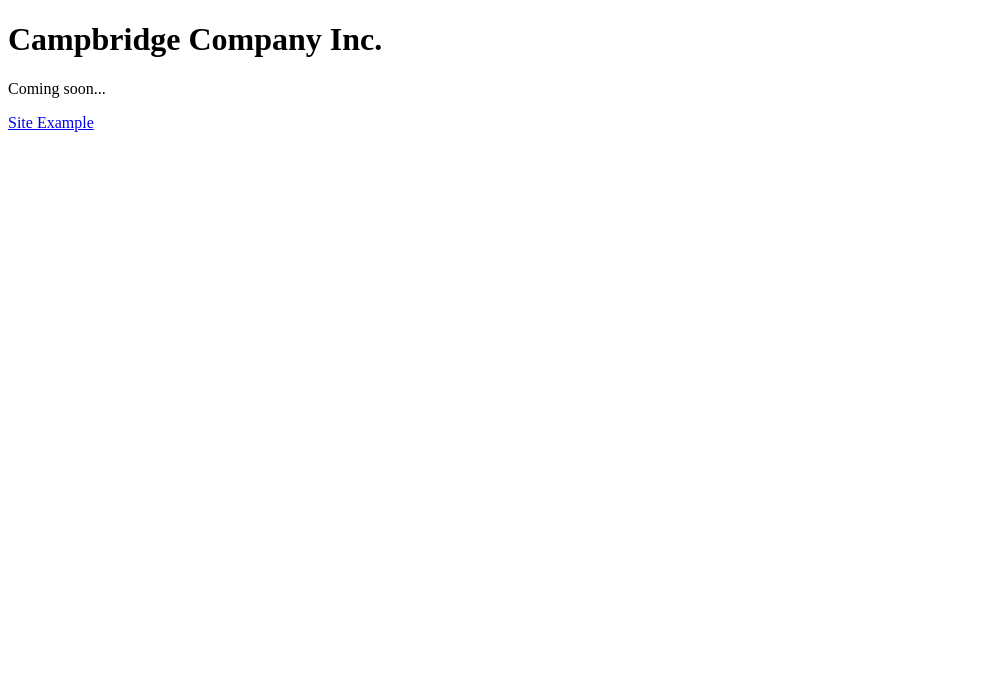
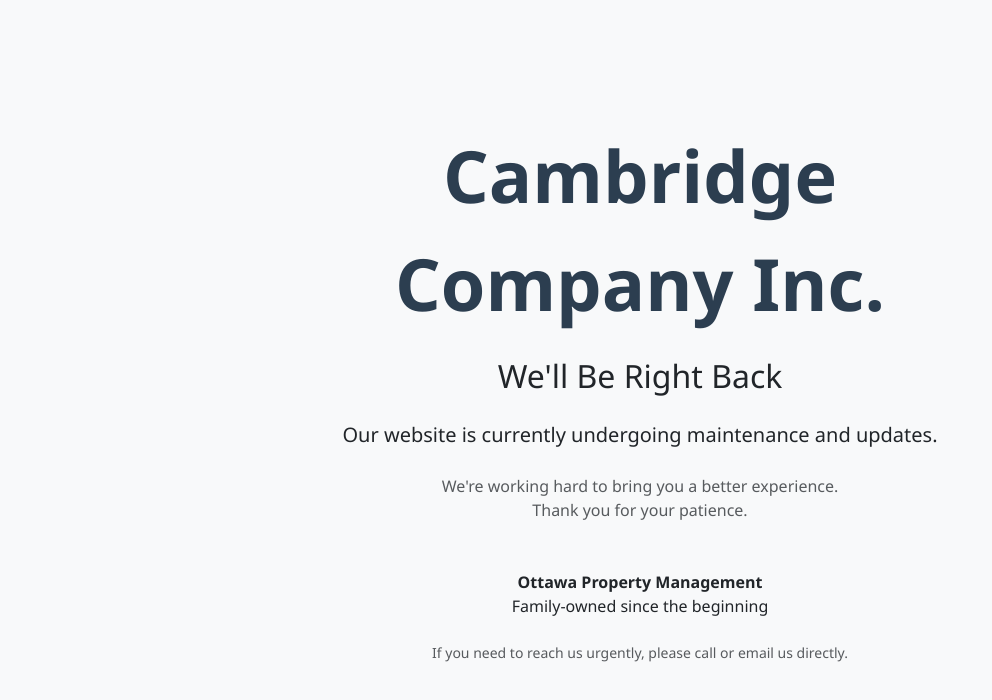
Before and after one commit to river-man0/caelanmclaurin.github.io, a plain HTML site: page index.html in a window 1280 px wide. Shown: the whole page, without its empty margins (0-992 px from the left). Drawn offline with nearby package versions, Linux system fonts and the light colour scheme.

Commit message:
Update index.html

```diff
--- a/index.html
+++ b/index.html
@@ -1,12 +1,62 @@
 <!DOCTYPE html>
-<html>
+<html lang="en">
+<head>
+  <meta charset="UTF-8">
+  <meta name="viewport" content="width=device-width, initial-scale=1.0">
+  <title>Cambridge Company Inc. | Temporarily Offline</title>
+  <link href="https://cdn.jsdelivr.net/npm/bootstrap@5.3.3/dist/css/bootstrap.min.css" rel="stylesheet">
+  <style>
+    body {
+      font-family: 'Segoe UI', Arial, sans-serif;
+      background-color: #f8f9fa;
+    }
+    .maintenance-container {
+      min-height: 100vh;
+      display: flex;
+      align-items: center;
+      justify-content: center;
+      text-align: center;
+      padding: 40px 20px;
+    }
+    .logo-placeholder {
+      font-size: 4.5rem;
+      font-weight: bold;
+      color: #2c3e50;
+      margin-bottom: 20px;
+    }
+    .message {
+      max-width: 600px;
+      margin: 0 auto;
+    }
+  </style>
+</head>
+<body>
 
-<header>
-    <title>Cambridge Company Inc.</title>
-</header>
-<h1>Campbridge Company Inc.</h1>
-<p>Coming soon...</p>
+  <div class="maintenance-container">
+    <div class="message">
+      <div class="logo-placeholder">Cambridge Company Inc.</div>
 
-<a href = test.html>Site Example</a>
+      <h2 class="mb-4 text-dark">We'll Be Right Back</h2>
 
+      <p class="lead mb-4">
+        Our website is currently undergoing maintenance and updates.
+      </p>
+
+      <p class="text-muted mb-5">
+        We're working hard to bring you a better experience.<br>
+        Thank you for your patience.
+      </p>
+
+      <div class="mb-4">
+        <strong>Ottawa Property Management</strong><br>
+        Family-owned since the beginning
+      </div>
+
+      <p class="text-muted small">
+        If you need to reach us urgently, please call or email us directly.
+      </p>
+    </div>
+  </div>
+
+</body>
 </html>
```
